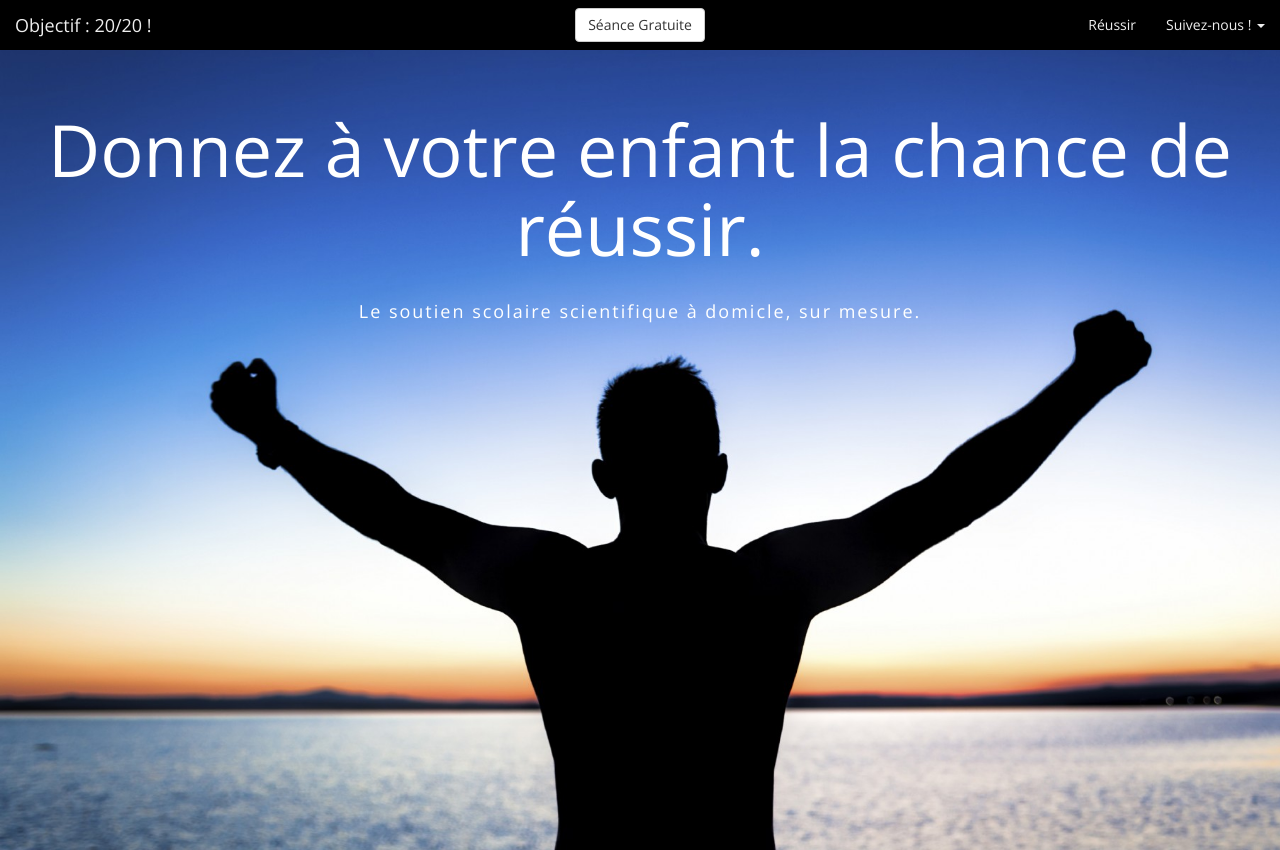
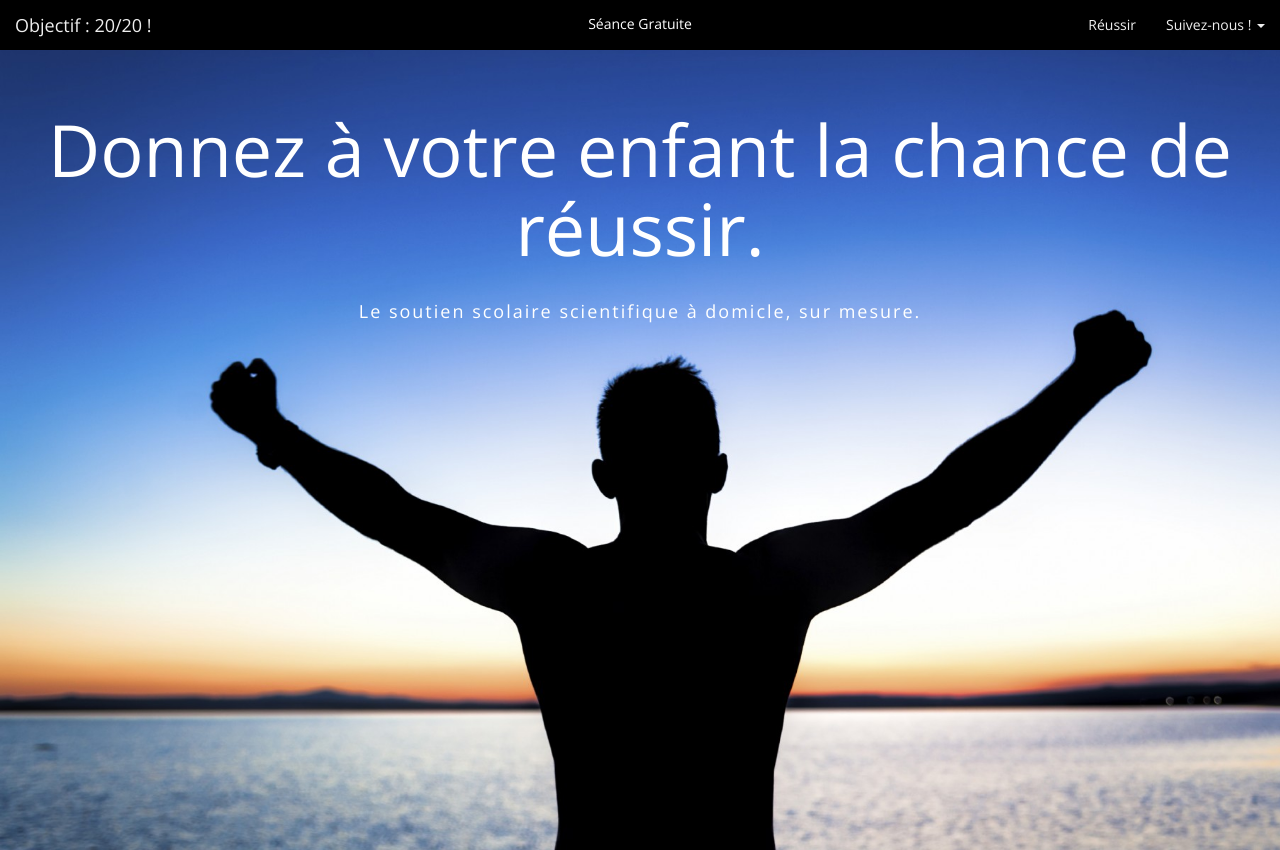
Before and after one commit to charlesverron/20-20-Github, a plain HTML site: page index.html in a window 1280 px wide. Shown: the top 850 px of the page. Drawn offline with nearby package versions, Linux system fonts and the light colour scheme.

Commit message:
Bouton form

```diff
--- a/css/style.css
+++ b/css/style.css
@@ -111,22 +111,28 @@ body {
   color: white;
   background-color: rgba(0, 0, 0, 0.3);
 }
-.buttonne{
-  /*text-align: center;
-  vertical-align: center;
-  /*position:absolute;
-  right:0;
-  top:0;
-  margin-top:0px;
-  margin-right:650px;*/
+#form button{
+ background-color: black;
+ color: white;
+ border: none;
 }
+#form button:hover{
+ background-color: white;
+ color: black;
+
+}
+
 .nav-center{
-position: absolute;
-    width: 100%;
-    left: 0;
-    text-align: center;
-    margin: auto;
+  position: absolute;
+  width: 100%;
+  left: 0;
+  text-align: center;
+  margin: auto;
 }
+/*#form{
+
+  color: #E3E1B8;
+}*/
 
 
 .navbar{
--- a/index.html
+++ b/index.html
@@ -20,7 +20,7 @@
   <body>
 
     <nav class="navbar navbar-default navbar-fixed-top navbar-transparent" role="navigation">
-      <div class="nav navbar-nav nav-center">
+      <div class="nav navbar-nav nav-center" id="form">
           <button type="button" class="btn btn-default navbar-btn">Séance Gratuite</button>
         </div>
       <div class="container-fluid">
```
